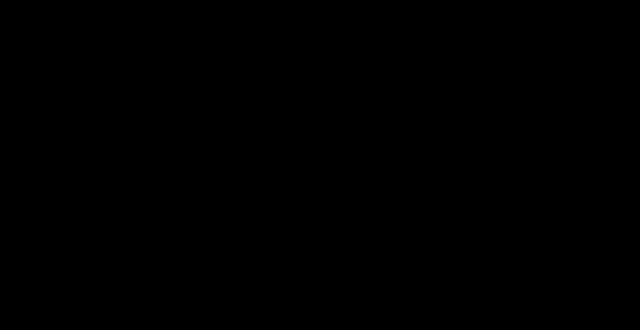
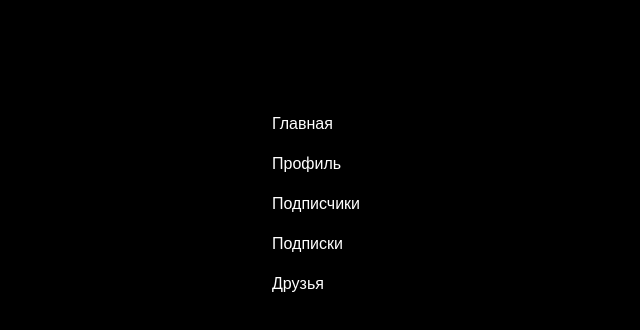
Before and after one commit to sergey200312/fakebook, a React (Vite) app in the folder frontend/: page /home in a window 1280 px wide. Before the commit this address had no page. Shown: the top 330 px of the page, without its empty margins (0-640 px from the left). Built offline with nearby package versions, Linux system fonts and the light colour scheme; sample sign-in values are in the browser's storage.

Commit message:
внес изменения в код

```diff
--- a/frontend/src/App.jsx
+++ b/frontend/src/App.jsx
@@ -4,6 +4,7 @@
 import LoginPage from './pages/LoginPage';
 import VerificationEmailPage from './pages/VerificationEmailPage';
 import PrivateRoute from './components/PrivateRoute.jsx';
+import HomePage from './pages/HomePage.jsx';
 
 function App() {
 
@@ -14,7 +15,7 @@
         <Route path='/login' element={<LoginPage />} />
         <Route path='/verify' element={<VerificationEmailPage />} />
         <Route element={<PrivateRoute />}>
-          <Route path='/dashboard' element={<h1>dgdg</h1>} />
+          <Route path='/home' element={<HomePage/>} />
         </Route>
       </Routes>
     </Router>
--- a/frontend/src/components/Sidebar.jsx
+++ b/frontend/src/components/Sidebar.jsx
@@ -3,7 +3,7 @@
 
 export default function Sidebar() {
     return (
-        <nav className='flex flex-col h-screen text-white p-4'>
+        <nav className='flex flex-col h-screen w-64 text-white p-4'>
             <ul>
                 <li className='mb-4'>
                     <Link to='/'>Главная</Link>
@@ -11,6 +11,15 @@
                 <li className='mb-4'>
                     <Link to='/profile'>Профиль</Link>
                 </li>
+                <li className='mb-4'>
+                    <Link to='/followers'>Подписчики</Link>
+                </li>
+                <li className='mb-4'>
+                    <Link to='/following'>Подписки</Link>
+                </li>
+                <li className='mb-4'>
+                    <Link to='/friends'>Друзья</Link>
+                </li>
             </ul>
         </nav>
     )
--- /dev/null
+++ b/frontend/src/pages/HomePage.jsx
@@ -0,0 +1,12 @@
+import React from 'react';
+import Sidebar from '../components/Sidebar';
+
+export default function HomePage() {
+    return (
+        <div className='flex justify-center items-center'>
+            <div className='mt-24 w-[60%]'>
+                <Sidebar />
+            </div>
+        </div>
+    )
+}
```
